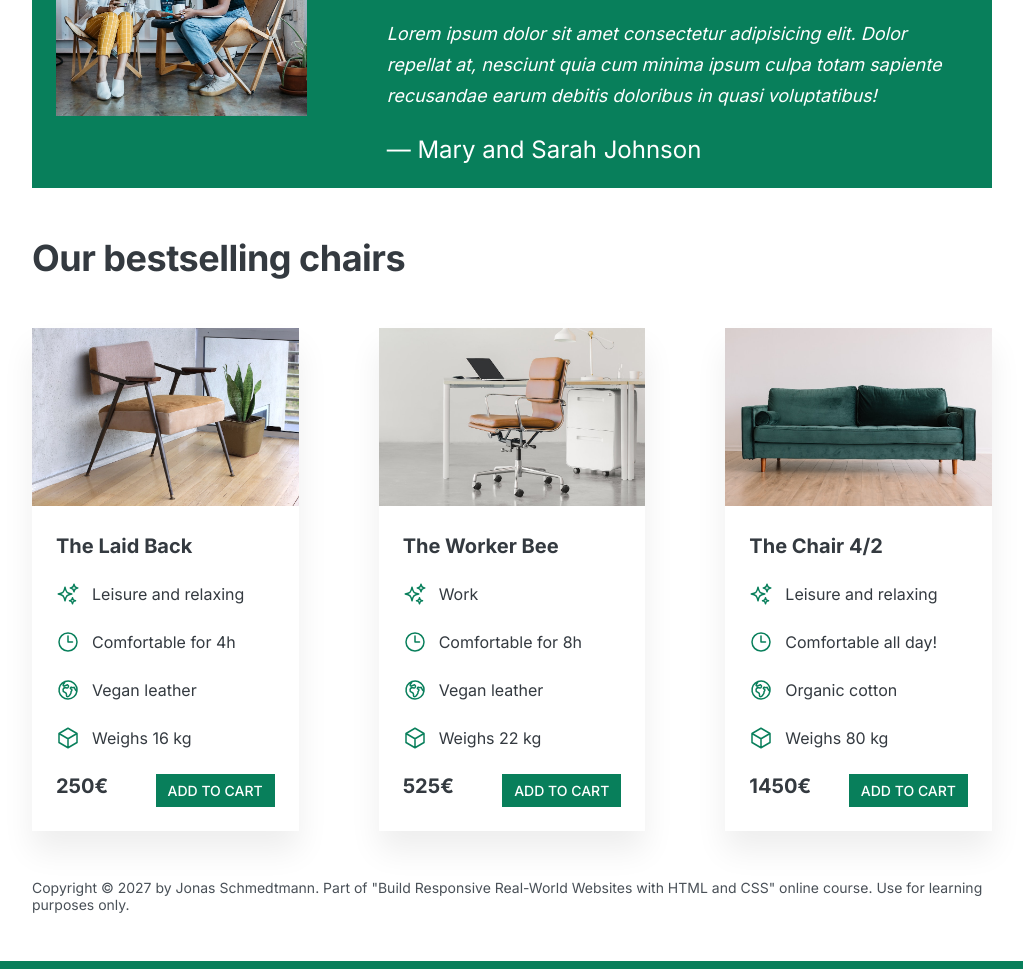
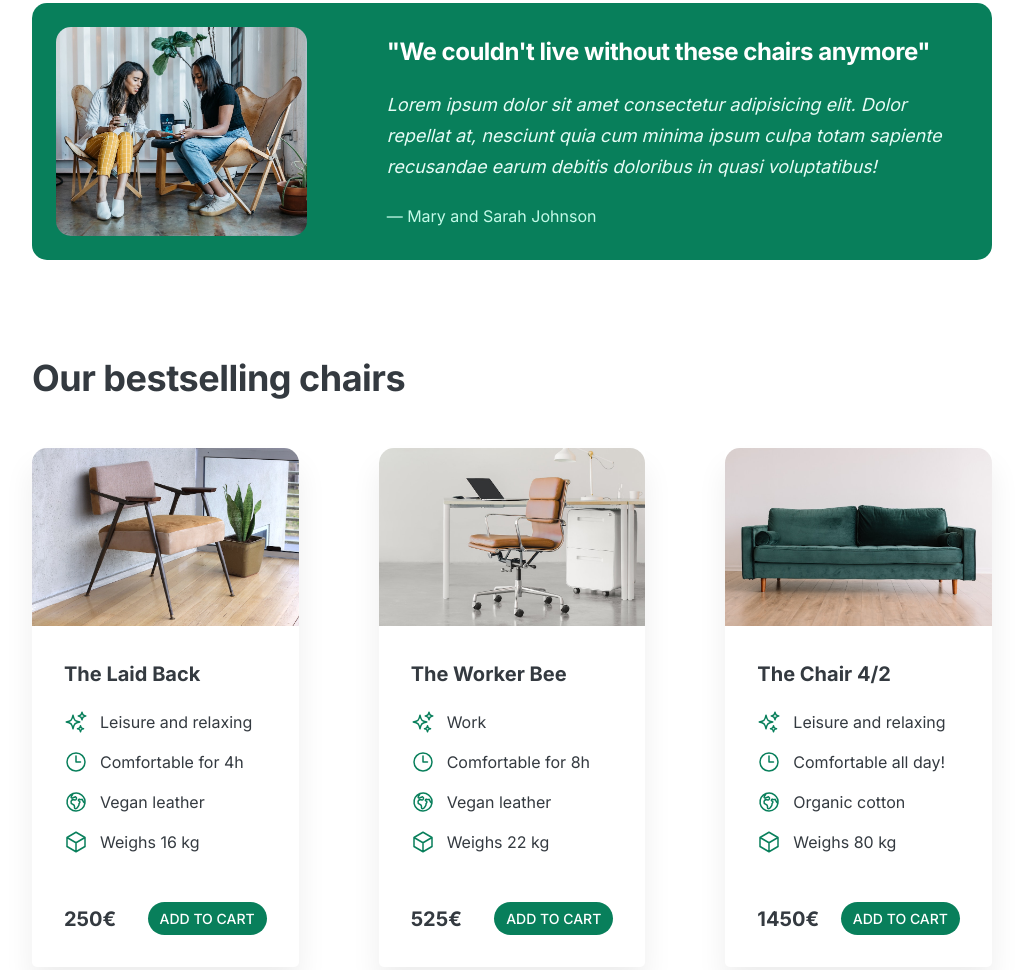
Before and after one commit to Piazzolla/html-css-05-design, a plain HTML site: page index.html in a window 1280 px wide. Shown: the part 1007-1977 px from the top of the page, without its empty margins (128-1151 px from the left). Drawn offline with Linux system fonts and the light colour scheme.

Commit message:
fin de la seccion disenio

```diff
--- a/style.css
+++ b/style.css
@@ -10,8 +10,6 @@ FONT SIZE SYSTEM (px)
 /*
 MAIN COLOR: #087f5b
 GREY: #343a40
-
-
 */
 
 * {
@@ -39,7 +37,7 @@ body {
 
 header,
 section {
-  margin-bottom: 48px;
+  margin-bottom: 96px;
 }
 
 h2 {
@@ -61,8 +59,11 @@ h2 {
   text-decoration: none;
   text-transform: uppercase;
   font-weight: 500;
+  display: inline-block;
 
-  display: inline-block;
+  border-radius: 150px; /* mientras sea mas alto que la altura del elemento sirve
+  para hacerlo lo mas redondo posible. Si fuera cuadrado y lo quiero hacer redondo
+  le puedo poner border-radius: 50% */
 }
 
 .btn:hover,
@@ -90,7 +91,7 @@ header {
   display: grid;
   grid-template-columns: repeat(2, 1fr);
   column-gap: 80px;
-  margin-top: 48px;
+  margin-top: 64px;
 }
 
 .header-text-box {
@@ -99,7 +100,7 @@ header {
 
 h1 {
   font-size: 44px;
-  margin-bottom: 24px;
+  margin-bottom: 32px;
   line-height: 1.1;
   letter-spacing: -1px;
 }
@@ -114,12 +115,16 @@ img {
   width: 100%;
 }
 
+img {
+  border-radius: 15px
+}
+
 /* FEATURES */
 .feature-icon {
   stroke: #087f5b;
   width: 32px;
   height: 32px;
-  margin-bottom: 16px;
+  margin-bottom: 24px;
 }
 
 .features-title {
@@ -137,15 +142,18 @@ img {
   background-color: #087f5b;
   color: #fff;
   padding: 24px;
+  border-radius: 15px;
 }
 
 .testimonial-box {
   grid-column: 2 / -1;
-  font-size: 24px;
+  align-self: center;
 }
 
 .testimonial-box h2 {
+  font-size: 24px;
   margin-bottom: 24px;
+
 }
 
 .testimonial-text {
@@ -153,11 +161,16 @@ img {
   margin-bottom: 24px;
   font-size: 18px;
   line-height: 1.7;
+  color: #e6fcf5
+}
+
+.testimonial-author {
+  color: #c3fae8
 }
 
 /* CHAIRS */
 .chair-box {
-  padding: 24px;
+  padding: 32px;
 
   /*
     Shadows
@@ -181,6 +194,12 @@ img {
 
 .chair {
   box-shadow: 0 20px 30px 0 rgba(0, 0, 0, 0.07);
+  border-radius: 5px;
+}
+
+.chair img { /* selecciono la imagen que esta dentro del elemento chair*/
+  border-bottom-left-radius: 0;
+  border-bottom-right-radius: 0;
 }
 
 h3 {
@@ -190,14 +209,14 @@ h3 {
 
 .chair-details {
   list-style: none;
-  margin-bottom: 24px;
+  margin-bottom: 48px;
 }
 
 .chair-details li {
   display: flex;
   align-items: center;
   gap: 12px;
-  margin-bottom: 24px;
+  margin-bottom: 16px;
 }
 
 .chair-details li:last-child {
@@ -215,6 +234,7 @@ h3 {
   display: flex;
   justify-content: space-between;
   font-size: 20px;
+  align-items: center;
 }
 
 footer {
```
